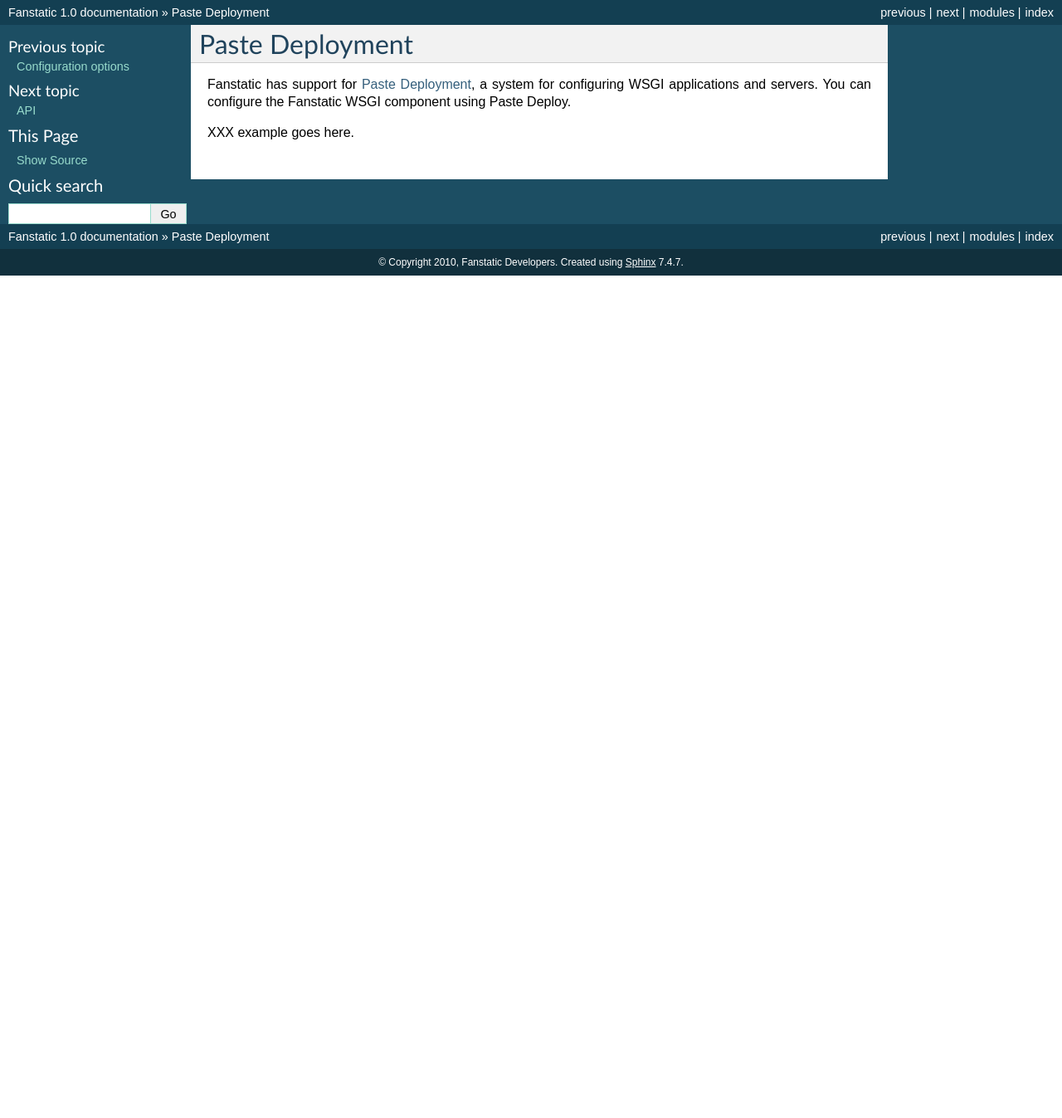
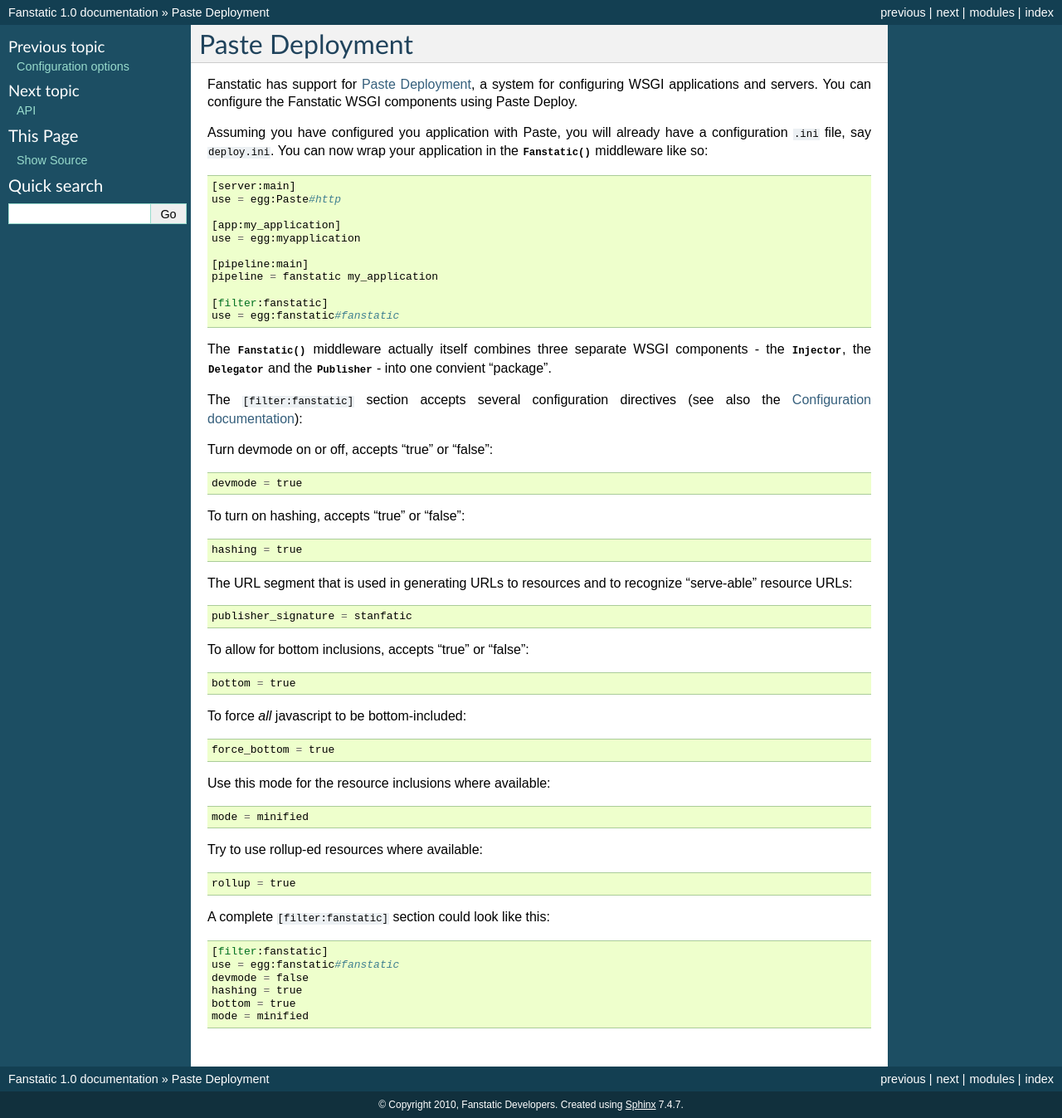
Before and after one commit to zopefoundation/fanstatic, a Sphinx documentation site: the page built from doc/paste_deploy.rst, in a window 1280 px wide. Shown: the whole page at 83% size. Built offline with Sphinx 7.4.7, drawn with Linux system fonts in a browser that asks for light colours; before the commit the page ends 900 px from its top, so only the background shows below that.

Commit message:
document the paster configuration options for the Fanstatic middleware component

```diff
--- a/doc/paste_deploy.rst
+++ b/doc/paste_deploy.rst
@@ -1,10 +1,74 @@
 Paste Deployment
 ================
 
+.. py:module:: fanstatic
+
 Fanstatic has support for `Paste Deployment`_, a system for
 configuring WSGI applications and servers. You can configure the
-Fanstatic WSGI component using Paste Deploy.
+Fanstatic WSGI components using Paste Deploy.
 
-XXX example goes here.
+Assuming you have configured you application with Paste, you will
+already have a configuration ``.ini`` file, say ``deploy.ini``. You
+can now wrap your application in the :py:func:`Fanstatic` middleware
+like so::
+
+  [server:main]
+  use = egg:Paste#http
+
+  [app:my_application]
+  use = egg:myapplication
+
+  [pipeline:main]
+  pipeline = fanstatic my_application
+
+  [filter:fanstatic]
+  use = egg:fanstatic#fanstatic
+
+The :py:func:`Fanstatic` middleware actually itself combines three
+separate WSGI components - the :py:class:`Injector`, the
+:py:class:`Delegator` and the :py:class:`Publisher` - into one
+convient "package".
+
+The ``[filter:fanstatic]`` section accepts several configuration
+directives (see also the :doc:`Configuration documentation
+<configuration>`):
+
+Turn devmode on or off, accepts "true" or "false"::
+
+  devmode = true
+
+To turn on hashing, accepts "true" or "false"::
+
+  hashing = true
+
+The URL segment that is used in generating URLs to resources and to
+recognize "serve-able" resource URLs::
+
+  publisher_signature = stanfatic
+
+To allow for bottom inclusions, accepts "true" or "false"::
+
+  bottom = true
+
+To force *all* javascript to be bottom-included::
+
+  force_bottom = true
+
+Use this mode for the resource inclusions where available::
+
+  mode = minified
+
+Try to use rollup-ed resources where available::
+
+  rollup = true
+
+A complete ``[filter:fanstatic]`` section could look like this::
+
+  [filter:fanstatic]
+  use = egg:fanstatic#fanstatic
+  devmode = false
+  hashing = true
+  bottom = true
+  mode = minified
 
 .. _`Paste Deployment`: http://pythonpaste.org/deploy/
```
